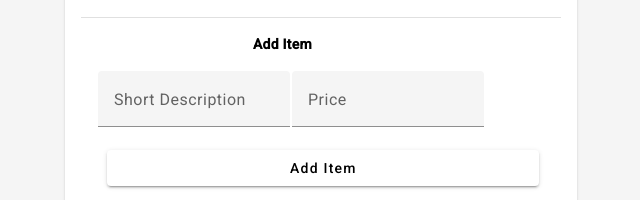
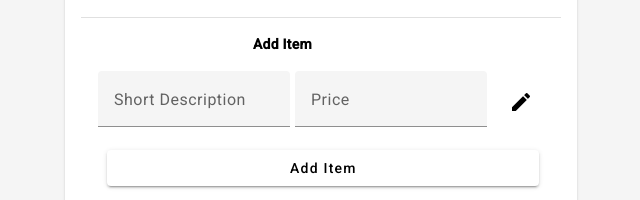
Before and after one commit to thanshaw02/receipt-api-kotlin, an Angular app in the folder frontend/: page / in a window 1280 px wide. Shown: the part 377-577 px from the top of the page, without its empty margins (319-959 px from the left). Built offline with nearby package versions, Linux system fonts and the light colour scheme.

Commit message:
mostly final styling changes for edit button

```diff
--- a/frontend/src/app/components/receipt-item/receipt-item.component.css
+++ b/frontend/src/app/components/receipt-item/receipt-item.component.css
@@ -2,7 +2,12 @@ mat-form-field {
   width: 12rem;
 }
 
-button {
+.edit-button {
+  margin-bottom: 1rem;
+  margin-left: 0.5rem;
+}
+
+.submit-button {
   width: 27rem;
   margin-left: 0.65rem;
 }
--- a/frontend/src/app/components/receipt-item/receipt-item.component.html
+++ b/frontend/src/app/components/receipt-item/receipt-item.component.html
@@ -21,7 +21,7 @@
         >
       </mat-form-field>
     </td>
-    <td>
+    <td style="padding-left: 0.25rem;">
       <!-- Receipt item price -->
       <mat-form-field>
         <mat-label for="price">
@@ -39,7 +39,12 @@
     </td>
     <td>
       <!-- Receipt item edit toggle button -->
-
+      <button
+        class="edit-button"
+        mat-icon-button
+      >
+        <mat-icon fontIcon="edit"/>
+      </button>
     </td>
   </tr>
 </table>
@@ -47,6 +52,7 @@
   <!-- Button displayed only if this element is the template one -->
   <!-- NOTE: Add "+" icon to this button if possible to make it look nice -->
   <button
+    class="submit-button"
     type="button"
     mat-raised-button
     (click)="addReceiptItem(shortDescription.value, price.value)"
```
